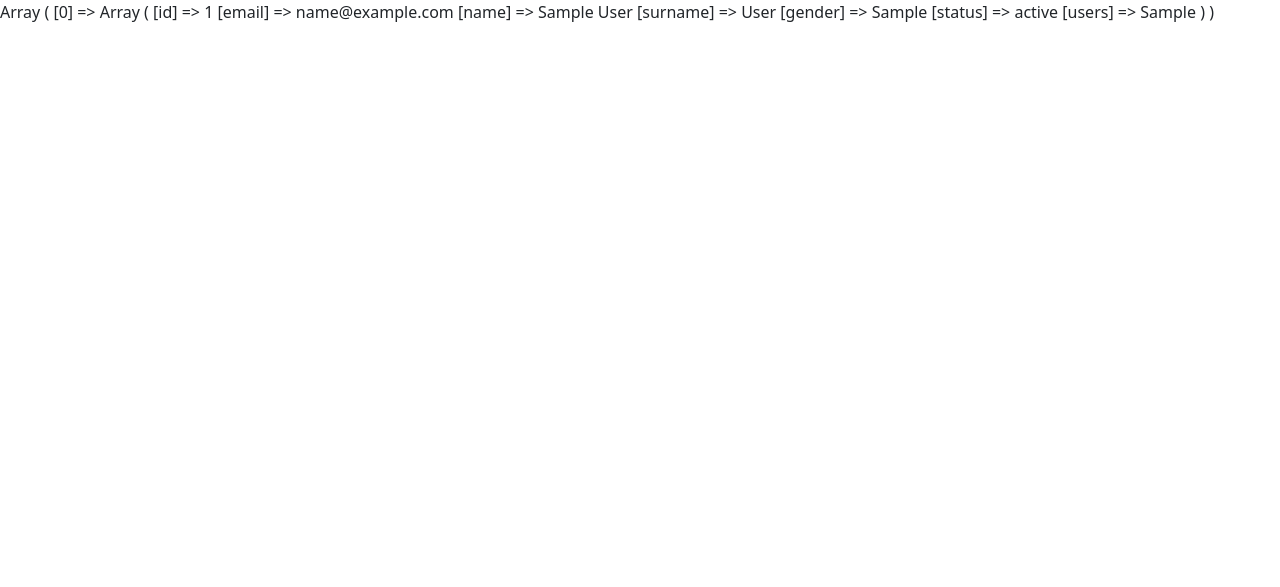
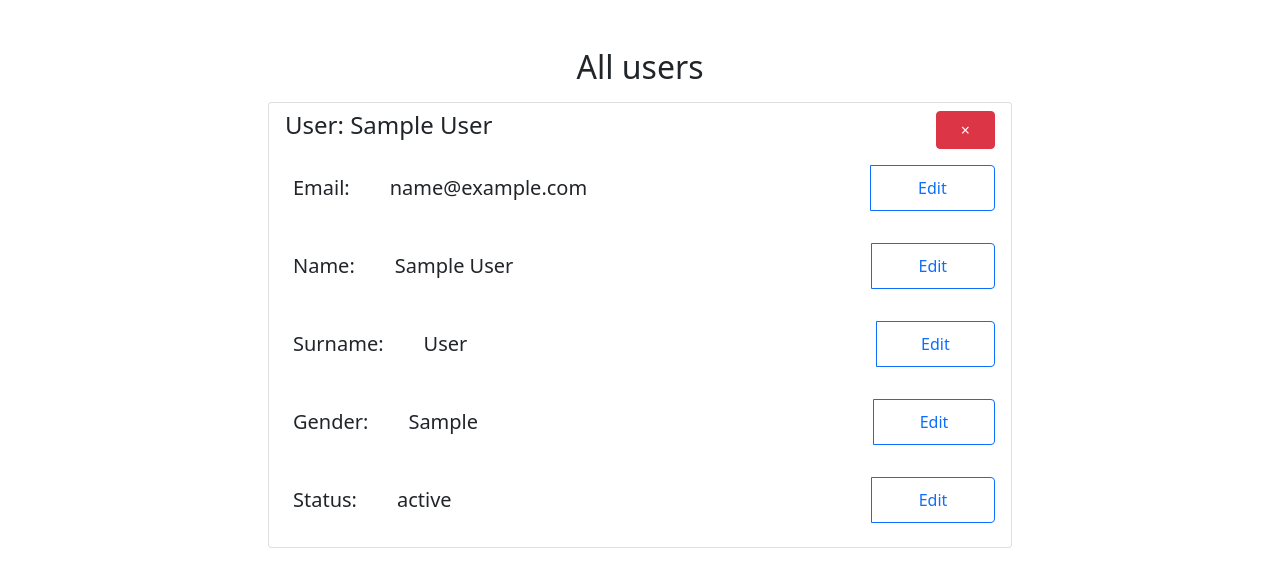
Before and after one commit to Ankares/Project, a PHP site: page /user/list in a window 1280 px wide. Shown: the top 587 px of the page. Run offline with PHP 8.4, Linux system fonts and the light colour scheme; tables that the repository leaves empty or names only in its code hold one stand-in row (values such as "Sample post").

Commit message:
added view and deleting users

```diff
--- a/app/controllers/User.php
+++ b/app/controllers/User.php
@@ -7,14 +7,21 @@ class User extends Controller
         $data = [];
 
         if(isset($_POST['email']) && isset($_POST['name'])) {
+
             $user = $this->model('UserModel');
             $user->setData($_POST['email'], $_POST['name'], $_POST['surname'], $_POST['gender'], $_POST['status']);
 
+            $checkUser = $user->checkUser($_POST['email']);
             $valid = $user->validation();
-            if($valid == 'Correct data') {
-                $user->addUser();
+
+            if($checkUser == 'User is already exist') {
+                $data['error'] = $checkUser;
             } else {
-                $data['error'] = $valid;
+                if($valid == 'Correct data') {
+                    $user->addUser();
+                } else {
+                    $data['error'] = $valid;
+                }
             }
         }
         $this->view('user/index', $data);
@@ -23,7 +30,12 @@ class User extends Controller
     public function list()
     {
         $user = $this->model('UserModel');
+
+        if(isset($_POST['delete'])) {
+            $user->deleteUser($_POST['delete']);
+        }
         $data['users'] = $user->getUsers();
+
         $this->view('user/list', $data);
     }
 
--- a/app/models/UserModel.php
+++ b/app/models/UserModel.php
@@ -50,15 +50,24 @@ class UserModel
         $query->execute(['email'=>$this->email, 'name'=>$this->name, 'surname'=>$this->surname, 'gender'=>$this->gender, 'status'=>$this->status]);
     }
 
+    public function checkUser($email)
+    {
+        $sql = $this->db->query("SELECT * FROM users WHERE email = '$email'");
+        $user = $sql->fetch(PDO::FETCH_ASSOC);
+        if(isset($user['email'])) {
+            return 'User is already exist';
+        }
+    }
+
     public function getUsers()
     {
         $sql = $this->db->query("SELECT * FROM users");
         return $sql->fetchAll(PDO::FETCH_ASSOC);
     }
 
-    public function deleteUser($email)
+    public function deleteUser($id)
     {
-        $this->db->query("DELETE FROM users WHERE email = $email");
+        $this->db->query("DELETE FROM users WHERE id = '$id'");
     }
 
 }
--- a/app/views/user/list.php
+++ b/app/views/user/list.php
@@ -8,12 +8,50 @@
     <title>Users list</title>
 </head>
 <body>
-    <?php require_once 'public/blocks/header.php'?>
-    <div>
-        <?php print_r($data['users'])?>
+    <?php require_once "public/blocks/header.php"?>
+    <div class="container">
+        <h2 class="mt-5 mb-3 text-center">All users</h2>
+        <?php foreach($data['users'] as $user) : ?>
+            <ul class="list-group">
+                <li class="list-group-item offset-2 col-8 mb-4 fs-5">
+                    <h4 class="col-10 float-start"><?php echo 'User: ' . $user['name']?></h4>
+
+                    <form action="/user/list" method="post">
+                        <input type="hidden" name="delete" value="<?php echo $user['id']?>">
+                        <button class="btn btn-danger offset-1 col-1">&times;</button>
+                    </form>
+
+                    <div class="btn-group my-3 me-2 w-100">
+                        <label class="p-2 me-3">Email:</label>
+                        <input class="form-control-plaintext mx-3" value="<?php echo $user['email']?>">
+                        <button class="btn btn-outline-primary col-3">Edit</button>
+                    </div>
+                    <div class="btn-group my-3 me-2 w-100">
+                        <label class="p-2 me-3">Name:</label>
+                        <input class="form-control-plaintext mx-3" value="<?php echo $user['name']?>">
+                        <button class="btn btn-outline-primary col-3">Edit</button>
+                    </div>
+                    <div class="btn-group my-3 me-2 w-100">
+                        <label class="p-2 me-3">Surname:</label>
+                        <input class="form-control-plaintext mx-3" value="<?php echo $user['surname']?>">
+                        <button class="btn btn-outline-primary col-3">Edit</button>
+                    </div>
+                    <div class="btn-group my-3 me-2 w-100">
+                        <label class="p-2 me-3">Gender:</label>
+                        <input class="form-control-plaintext mx-3" value="<?php echo $user['gender']?>">
+                        <button class="btn btn-outline-primary col-3">Edit</button>
+                    </div>
+                    <div class="btn-group my-3 me-2 w-100">
+                        <label class="p-2 me-3">Status:</label>
+                        <input class="form-control-plaintext mx-3" value="<?php echo $user['status']?>">
+                        <button class="btn btn-outline-primary col-3">Edit</button>
+                    </div>
+                </li>
+            </ul>
+        <?php endforeach;?>
     </div>
 
 
-    <?php require_once 'public/blocks/footer.php'?>
+    <?php require_once "public/blocks/footer.php"?>
 </body>
 </html>
```
Also changed, not shown: 1 other file.
